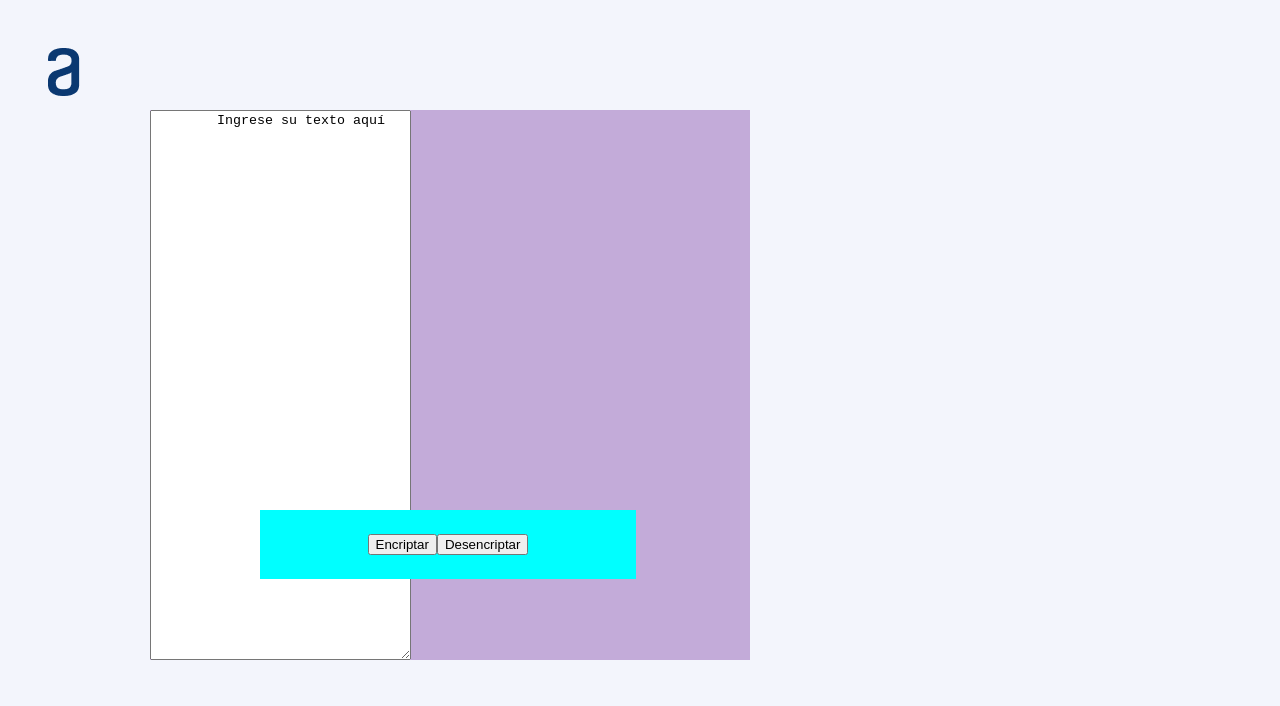
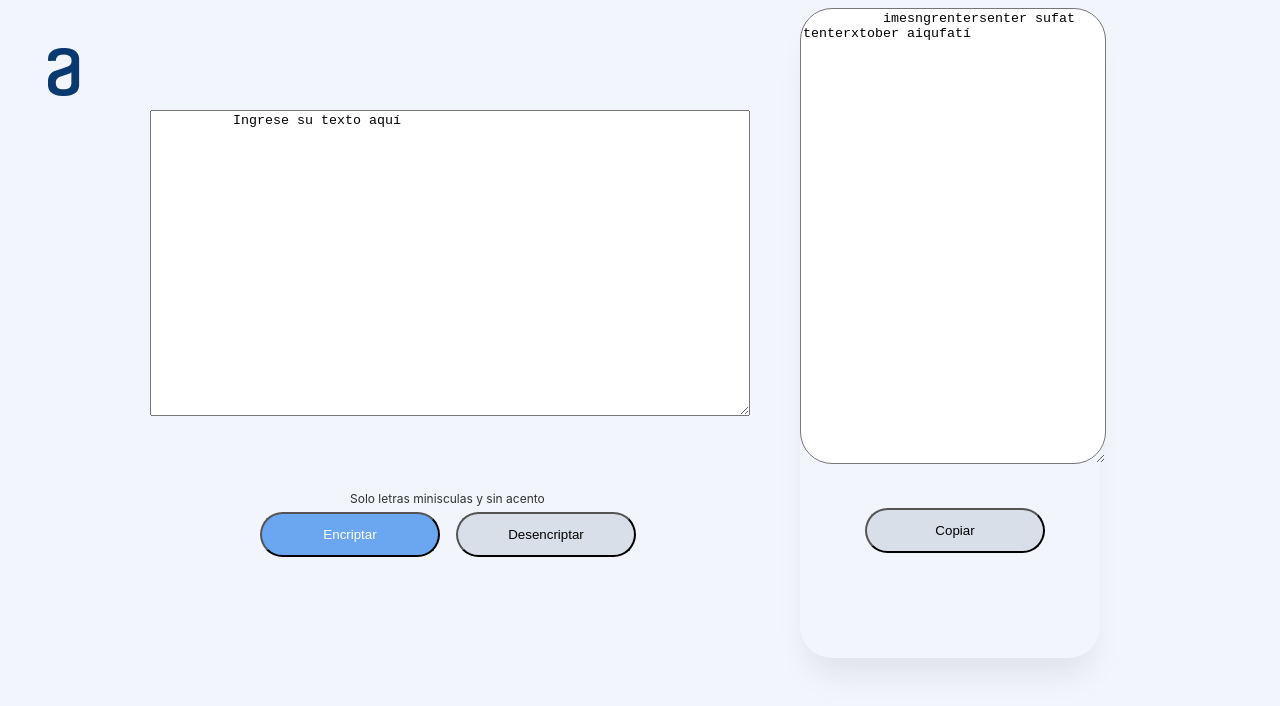
Before and after one commit to lilianaccq/encriptador_liliana, a plain HTML site: page index.html in a window 1280 px wide. Both pictures are taken after a click on the button "Encriptar". Drawn offline with Linux system fonts and the light colour scheme.

Commit message:
Update project

```diff
--- a/css/styles.css
+++ b/css/styles.css
@@ -16,7 +16,6 @@ header {
 }
 
 .main__section1 {
-  background-color: rgb(195, 171, 217);
   display: flex;
   position: absolute;
   top: 110px;
@@ -25,11 +24,38 @@ header {
   width: 600px;
 }
 
+.main__section-1-text {
+  display: block;
+  height: 300px;
+  width: 600px;
+}
+
+.main__section1-textoencima{
+  position:absolute;
+  display:flex;
+  left: 200px;
+  top: 380px;
+  right: 500px;
+  width: 200px;
+  float:left;
+  height: 18px;
+  margin: auto;
+  /*border-color: #6ba7f0;*/
+  text-align: center;
+  /*background: var(--light-blue-light-blue-100, #F3F5FC);
+  color: var(--gray-gray-400, #495057);*/
+  font-size: 12px;
+  font-family: Inter;
+  font-style: normal;
+  font-weight: 400;
+  line-height: 150%;
+  opacity: 0.800000011920929;
+}
+
 .main__section1-div {
-  background-color: aqua;
   display: flex;
   align-items: center;
-  justify-content: center;
+  /*justify-content: center;*/
   position: absolute;
   top: 400px;
   left: 110px;
@@ -39,18 +65,117 @@ header {
   flex-shrink: 0; */
 }
 
-/* .main__section1-div-button-1 {
+.main__section1-div-button-1 {
+  position: absolute;
+  left: 0;
+  height: 45px;
+  width: 180px;
+  text-align: center;
+  color: white;
+  font-size:smaller;
+  border-radius: 24px;
+  background: var(--dark-blue-dark-blue-300, #6ba7f0);
 
 }
 
 .main__section1-div-button-2 {
-
-} */
+  position: absolute;
+  right: 0;
+  height: 45px;
+  width: 180px;
+  text-align: center;
+  font-size:smaller;
+  border-radius: 24px;
+  background: #D8DFE8;
+}
 
 .main__section2 {
-  /* background-color:blue; */
+  display: block;
   position: absolute;
   height: 650px;
   width: 300px;
   left: 800px;
+  flex-shrink: 0;
+  border-radius: 32px;
+  background: var(--white, #FFF);
+  box-shadow: 0px 24px 32px -8px rgba(0, 0, 0, 0.08);
 }
+
+.images{
+  position: absolute;
+  width: 256px;
+  height: 204px;
+  left: 20px;
+  top: 200px;
+  flex-shrink: 10px;
+
+}
+
+.mensaje_1{
+  position: absolute;
+  width: 256px;
+  height: 204px;
+  left: 20px;
+  top: 440px;
+  flex-shrink: 10px;
+  display: flex;
+  flex-direction: column;
+  align-self: stretch;color: var(--gray-gray-500, #343A40);
+  text-align: center;
+  font-size: 24px;
+  font-family: Inter;
+  font-style: normal;
+  font-weight: 700;
+  line-height: 120%;
+}
+
+.mensaje_2{
+  position: absolute;
+  width: 256px;
+  height: 204px;
+  left: 20px;
+  top: 500px;
+  display: flex;
+  flex-direction: column;
+  align-self: stretch;
+  color: var(--gray-gray-400, #495057);
+  text-align: center;
+  font-size: 16px;
+  font-family: Inter;
+  font-style: normal;
+  font-weight: 400;
+  line-height: 150%;
+}
+
+.div-oculta {
+  display: none;
+  justify-content: center;
+  position: absolute;
+  height: 650px;
+  width: 300px;
+  left: 800px;
+  flex-shrink: 0;
+  border-radius: 32px;
+  box-shadow: 0px 24px 32px -8px rgba(0, 0, 0, 0.08);
+}
+
+.textarea_2 {
+  display: block;
+  height: 450px;
+  width: 300px;
+  border-radius: 32px;
+
+}
+
+.div-oculta-button-3 {
+
+  position: absolute;
+  top: 500px;
+  right: 55px;
+  height: 45px;
+  width: 180px;
+  text-align: center;
+  font-size:smaller;
+  border-radius: 24px;
+  background: #D8DFE8;
+}
--- a/index.html
+++ b/index.html
@@ -13,17 +13,29 @@
     <header class="header">
       <img class="header__img" src="./images/Vector.png" alt="logo de alura" />
     </header>
+
     <main class="main">
       <section class="main__section1">
         <textarea name="board" class="main__section-1-text" cols="30" rows="10">
-        Ingrese su texto aquí</textarea
-        >
+          Ingrese su texto aquí</textarea>
+        <div class="main__section1-textoencima">
+          Solo letras minisculas y sin acento
+        </div>
         <div class="main__section1-div">
-          <button class="main__section1-div-button-1">Encriptar</button>
-          <button class="main__section1-div-button-2">Desencriptar</button>
+          <button class="main__section1-div-button-1" onclick="encryptButton()">Encriptar</button>
+          <button class="main__section1-div-button-2" onclick="decryptButton()">Desencriptar</button>
         </div>
       </section>
-      <section class="main__section2"></section>
+      <section class="main__section2" id="main__section2">
+        <img class="images" src="./images/Muñeco.png" alt="Muñeco" />
+        <div class="mensaje_1">Ningun mensaje fue encriptado</div>
+        <div class="mensaje_2">Ingrese el texto que desea encriptar o desencriptar</div>
+      </section>
+
+      <div class="div-oculta" id="div-oculta">
+        <textarea class="textarea_2" name="text2" id="text2" cols="30" rows="10"></textarea>
+        <button class="div-oculta-button-3" onclick="copyButton()">Copiar</button>
+      </div>
     </main>
     <footer></footer>
     <script src="./javascript/main.js"></script>
--- a/javascript/main.js
+++ b/javascript/main.js
@@ -1,3 +1,57 @@
-const dev = 'Liliana';
+const inputText = document.querySelector(".main__section-1-text");
+console.log(inputText);
+const message = document.querySelector(".textarea_2");
+const box1 = document.getElementById("main__section2");
+const box2 = document.getElementById("div-oculta");
 
-console.log('Hola mundo desde Javascript');
+function encryptButton() {
+  box1.style.display = "none";
+  box2.style.display = "block";
+  const encryptedText = encryptMessage(inputText.value);
+  message.value = encryptedText;
+}
+
+function encryptMessage(sure) {
+  let codeMatrix = [
+    ["e", "enter"],
+    ["i", "imes"],
+    ["a", "ai"],
+    ["o", "ober"],
+    ["u", "ufat"],
+  ];
+  sure = sure.toLowerCase();
+  for (let i = 0; i < codeMatrix.length; i++) {
+    if (sure.includes(codeMatrix[i][0])) {
+      sure = sure.replaceAll(codeMatrix[i][0], codeMatrix[i][1]);
+    }
+  }
+  return sure;
+}
+
+function decryptButton() {
+  const textoDesencriptado = decrypt(inputText.value);
+  message.value = textoDesencriptado;
+}
+
+function decrypt(key) {
+  let codeMatrix2 = [
+    ["enter", "e"],
+    ["imes", "i"],
+    ["ai", "a"],
+    ["ober", "o"],
+    ["ufat", "u"],
+  ];
+  key = key.toLowerCase();
+  for (let i = 0; i < codeMatrix2.length; i++) {
+    if (key.includes(codeMatrix2[i][0])) {
+      key = key.replaceAll(codeMatrix2[i][0], codeMatrix2[i][1]);
+    }
+  }
+  return key;
+}
+
+function copyButton() {
+  message.select();
+  document.execCommand("copy");
+  alert("Haz copiado con exito el mensaje");
+}
```
